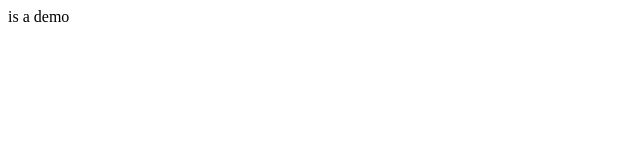
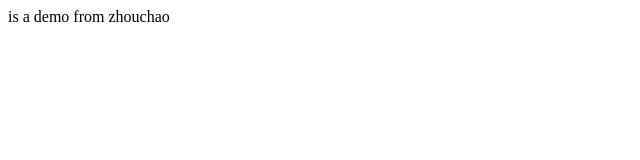
Before and after one commit to zhouchao888/work2018, a plain HTML site: page index.html in a window 1280 px wide. Shown: the whole page, without its empty margins (0-640 px from the left). Drawn offline with Linux system fonts and the light colour scheme.

Commit message:
修改文件

```diff
--- a/index.html
+++ b/index.html
@@ -7,7 +7,7 @@
     <title>Document</title>
 </head>
 <body>
-    <div>is a demo</div>
+    <div>is a demo from zhouchao</div>
 
 </body>
 </html>
```
